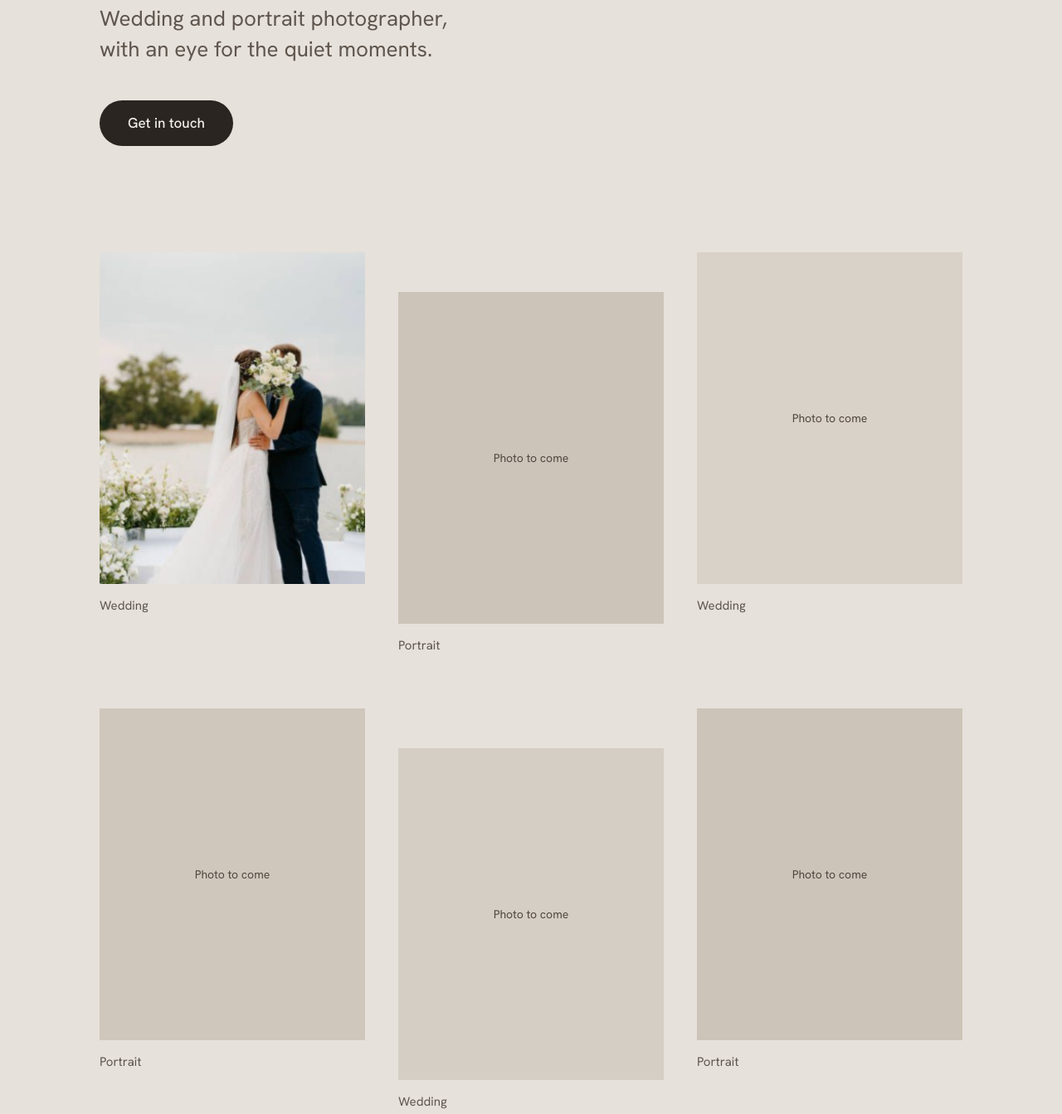
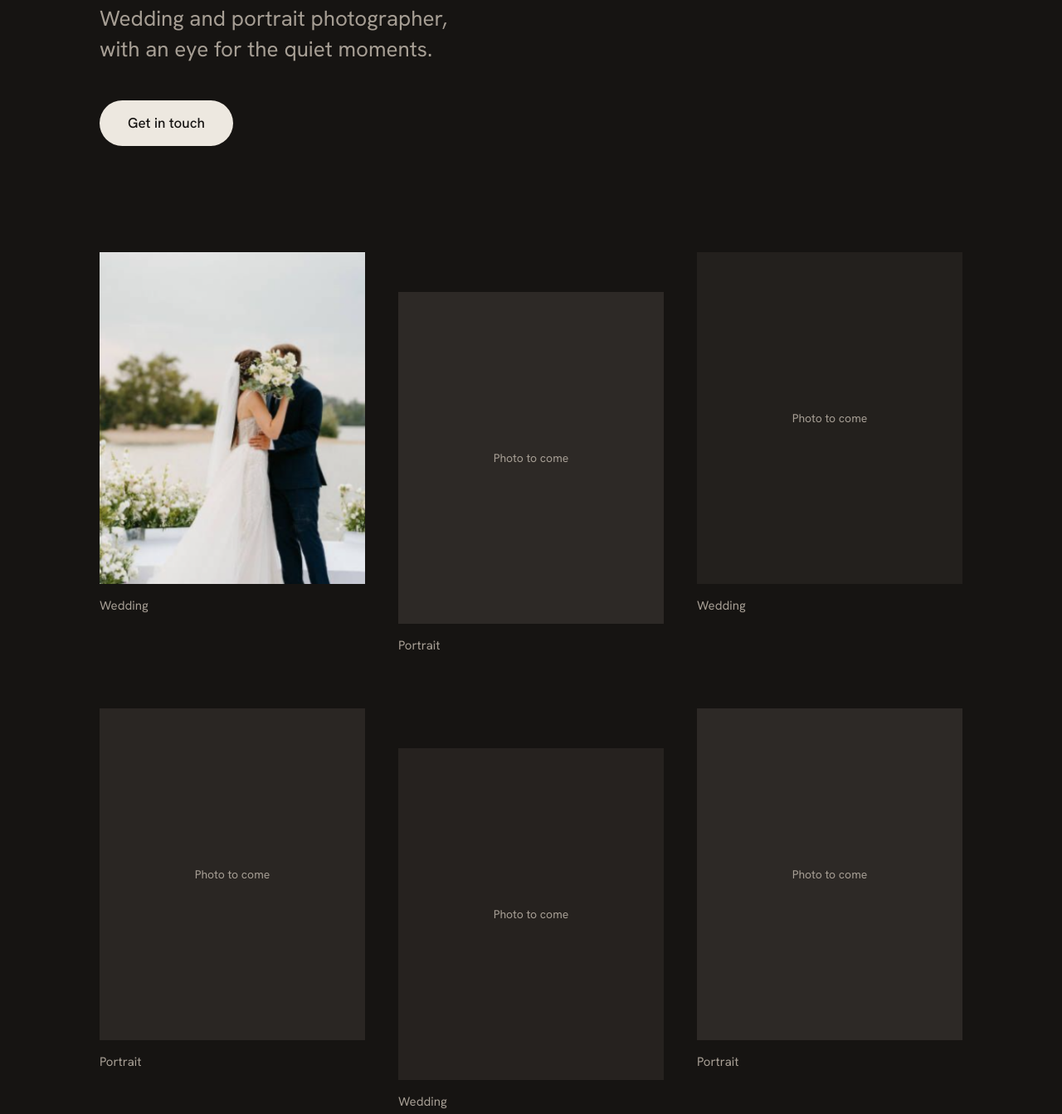
Before and after one commit to patric88889999/photographer-website, a website: page public/index.html in a window 1280 px wide. Shown: the part 320-1663 px from the top of the page at 83% size. Drawn offline with Linux system fonts and the light colour scheme.

Commit message:
Switch site to a dark theme
Co-Authored-By: Claude Sonnet 5.5 <noreply@anthropic.com>
Claude-Session: https://claude.ai/code/session_015Kg64zi3hpPgsNW9fse4WV

```diff
--- a/public/index.html
+++ b/public/index.html
@@ -2,6 +2,8 @@
 <html lang="en">
 <head>
 <meta charset="utf-8">
+<meta name="color-scheme" content="dark">
+<meta name="theme-color" content="#161412">
 <meta name="viewport" content="width=device-width, initial-scale=1">
 <title>Serena Lee Photography</title>
 <meta name="description" content="Serena Lee is a wedding and portrait photographer.">
@@ -9,11 +11,12 @@
 <link rel="preconnect" href="https://fonts.gstatic.com" crossorigin>
 <link href="https://fonts.googleapis.com/css2?family=Young+Serif&family=Hanken+Grotesk:wght@400;500&display=swap" rel="stylesheet">
 <style>
-body{margin:0;background:#E6E1DA}
+html{color-scheme:dark}
+body{margin:0;background:#161412}
 .btn{transition:background-color .2s ease}
-.btn:hover{background:#55593F !important}
-.btn:focus-visible,.mail:focus-visible{outline:3px solid #55593F;outline-offset:4px}
-.mail:hover{text-decoration-color:#2A2521 !important}
+.btn:hover{background:#C4C8A6 !important}
+.btn:focus-visible,.mail:focus-visible{outline:3px solid #C4C8A6;outline-offset:4px}
+.mail:hover{text-decoration-color:#EDE8E0 !important}
 @media (max-width:700px){
 .grid{grid-template-columns:minmax(0,1fr) !important}
 .drop{margin-top:0 !important}
@@ -22,13 +25,13 @@ body{margin:0;background:#E6E1DA}
 </style>
 </head>
 <body>
-<div style="background:#E6E1DA;color:#2A2521;font-family:'Hanken Grotesk',system-ui,sans-serif;font-size:18px;line-height:1.6;display:flex;flex-direction:column">
+<div style="background:#161412;color:#EDE8E0;font-family:'Hanken Grotesk',system-ui,sans-serif;font-size:18px;line-height:1.6;display:flex;flex-direction:column">
 
 <!-- Hero -->
 <header style="max-width:1120px;width:100%;box-sizing:border-box;margin:0 auto;padding:clamp(72px,12vw,152px) clamp(20px,5vw,40px) clamp(72px,10vw,128px);display:flex;flex-direction:column;align-items:flex-start;gap:28px">
-<h1 style="margin:0;font-family:'Young Serif',Georgia,serif;font-weight:400;font-size:clamp(60px,11.5vw,148px);line-height:0.98;letter-spacing:-0.02em;color:#2A2521;text-wrap:balance">Serena Lee</h1>
-<p style="margin:0;max-width:30ch;font-size:clamp(20px,2.2vw,26px);line-height:1.4;color:#5E564E">Wedding and portrait photographer, with an eye for the quiet moments.</p>
-<a class="btn" href="#contact" style="margin-top:16px;display:inline-flex;align-items:center;min-height:52px;box-sizing:border-box;padding:14px 34px;background:#2A2521;color:#F3EFE9;font-size:17px;font-weight:500;text-decoration:none;border-radius:999px">Get in touch</a>
+<h1 style="margin:0;font-family:'Young Serif',Georgia,serif;font-weight:400;font-size:clamp(60px,11.5vw,148px);line-height:0.98;letter-spacing:-0.02em;color:#EDE8E0;text-wrap:balance">Serena Lee</h1>
+<p style="margin:0;max-width:30ch;font-size:clamp(20px,2.2vw,26px);line-height:1.4;color:#A69E94">Wedding and portrait photographer, with an eye for the quiet moments.</p>
+<a class="btn" href="#contact" style="margin-top:16px;display:inline-flex;align-items:center;min-height:52px;box-sizing:border-box;padding:14px 34px;background:#EDE8E0;color:#161412;font-size:17px;font-weight:500;text-decoration:none;border-radius:999px">Get in touch</a>
 </header>
 
 <!-- Portfolio -->
@@ -36,33 +39,33 @@ body{margin:0;background:#E6E1DA}
 <div class="grid" style="display:grid;grid-template-columns:repeat(3, minmax(0, 1fr));gap:64px 40px;align-items:start">
 
 <figure style="margin:0;display:flex;flex-direction:column;gap:14px">
-<img src="images/wedding-01.png" alt="A bride and groom embrace by the water, her bouquet covering their kiss" style="display:block;width:100%;aspect-ratio:4 / 5;object-fit:cover;object-position:center 35%;background:#D5CEC4">
-<figcaption style="font-size:15px;color:#5E564E">Wedding</figcaption>
+<img src="images/wedding-01.png" alt="A bride and groom embrace by the water, her bouquet covering their kiss" style="display:block;width:100%;aspect-ratio:4 / 5;object-fit:cover;object-position:center 35%;background:#26221F">
+<figcaption style="font-size:15px;color:#A69E94">Wedding</figcaption>
 </figure>
 
 <figure class="drop" style="margin:48px 0 0;display:flex;flex-direction:column;gap:14px">
-<div style="aspect-ratio:4 / 5;background:#CCC4B9;display:flex;align-items:center;justify-content:center;color:#4F4841;font-size:14px">Photo to come</div>
-<figcaption style="font-size:15px;color:#5E564E">Portrait</figcaption>
+<div style="aspect-ratio:4 / 5;background:#2D2926;display:flex;align-items:center;justify-content:center;color:#A69E94;font-size:14px">Photo to come</div>
+<figcaption style="font-size:15px;color:#A69E94">Portrait</figcaption>
 </figure>
 
 <figure style="margin:0;display:flex;flex-direction:column;gap:14px">
-<div style="aspect-ratio:4 / 5;background:#D9D2C8;display:flex;align-items:center;justify-content:center;color:#4F4841;font-size:14px">Photo to come</div>
-<figcaption style="font-size:15px;color:#5E564E">Wedding</figcaption>
+<div style="aspect-ratio:4 / 5;background:#23201D;display:flex;align-items:center;justify-content:center;color:#A69E94;font-size:14px">Photo to come</div>
+<figcaption style="font-size:15px;color:#A69E94">Wedding</figcaption>
 </figure>
 
 <figure style="margin:0;display:flex;flex-direction:column;gap:14px">
-<div style="aspect-ratio:4 / 5;background:#CFC7BC;display:flex;align-items:center;justify-content:center;color:#4F4841;font-size:14px">Photo to come</div>
-<figcaption style="font-size:15px;color:#5E564E">Portrait</figcaption>
+<div style="aspect-ratio:4 / 5;background:#2A2623;display:flex;align-items:center;justify-content:center;color:#A69E94;font-size:14px">Photo to come</div>
+<figcaption style="font-size:15px;color:#A69E94">Portrait</figcaption>
 </figure>
 
 <figure class="drop" style="margin:48px 0 0;display:flex;flex-direction:column;gap:14px">
-<div style="aspect-ratio:4 / 5;background:#D5CEC4;display:flex;align-items:center;justify-content:center;color:#4F4841;font-size:14px">Photo to come</div>
-<figcaption style="font-size:15px;color:#5E564E">Wedding</figcaption>
+<div style="aspect-ratio:4 / 5;background:#26221F;display:flex;align-items:center;justify-content:center;color:#A69E94;font-size:14px">Photo to come</div>
+<figcaption style="font-size:15px;color:#A69E94">Wedding</figcaption>
 </figure>
 
 <figure style="margin:0;display:flex;flex-direction:column;gap:14px">
-<div style="aspect-ratio:4 / 5;background:#CCC4B9;display:flex;align-items:center;justify-content:center;color:#4F4841;font-size:14px">Photo to come</div>
-<figcaption style="font-size:15px;color:#5E564E">Portrait</figcaption>
+<div style="aspect-ratio:4 / 5;background:#2D2926;display:flex;align-items:center;justify-content:center;color:#A69E94;font-size:14px">Photo to come</div>
+<figcaption style="font-size:15px;color:#A69E94">Portrait</figcaption>
 </figure>
 
 </div>
@@ -70,7 +73,7 @@ body{margin:0;background:#E6E1DA}
 
 <!-- About -->
 <section style="max-width:1120px;width:100%;box-sizing:border-box;margin:0 auto;padding:0 clamp(20px,5vw,40px) clamp(80px,11vw,144px);display:flex;flex-wrap:wrap;gap:24px 64px">
-<h2 style="margin:0;flex:1 1 200px;font-family:'Young Serif',Georgia,serif;font-weight:400;font-size:clamp(32px,4vw,44px);line-height:1.1;color:#2A2521">About</h2>
+<h2 style="margin:0;flex:1 1 200px;font-family:'Young Serif',Georgia,serif;font-weight:400;font-size:clamp(32px,4vw,44px);line-height:1.1;color:#EDE8E0">About</h2>
 <div style="flex:3 1 340px;max-width:60ch;display:flex;flex-direction:column;gap:20px">
 <p style="margin:0">I photograph weddings and portraits, and I'm happiest in the moments nobody plans: a laugh during the speeches, a hand straightening a collar, the breath before the first look.</p>
 <p style="margin:0">I work quietly and stay close, so you can forget the camera is there. You get pictures that feel like your day and like you, not a pose you held for a stranger.</p>
@@ -79,14 +82,14 @@ body{margin:0;background:#E6E1DA}
 
 <!-- Contact -->
 <section id="contact" style="max-width:1120px;width:100%;box-sizing:border-box;margin:0 auto;padding:0 clamp(20px,5vw,40px) clamp(88px,12vw,160px);display:flex;flex-wrap:wrap;gap:24px 64px">
-<h2 style="margin:0;flex:1 1 200px;font-family:'Young Serif',Georgia,serif;font-weight:400;font-size:clamp(32px,4vw,44px);line-height:1.1;color:#2A2521">Say hello</h2>
+<h2 style="margin:0;flex:1 1 200px;font-family:'Young Serif',Georgia,serif;font-weight:400;font-size:clamp(32px,4vw,44px);line-height:1.1;color:#EDE8E0">Say hello</h2>
 <div style="flex:3 1 340px;display:flex;flex-direction:column;gap:20px">
 <p style="margin:0;max-width:44ch">Tell me about your day, or the portrait you have in mind. I'd love to hear from you.</p>
-<a class="mail" href="mailto:hello@serenalee.com" style="align-self:flex-start;font-family:'Young Serif',Georgia,serif;font-size:clamp(26px,4.2vw,48px);line-height:1.2;color:#2A2521;text-decoration:underline;text-decoration-thickness:2px;text-underline-offset:8px;text-decoration-color:#55593F;overflow-wrap:anywhere">hello@serenalee.com</a>
+<a class="mail" href="mailto:hello@serenalee.com" style="align-self:flex-start;font-family:'Young Serif',Georgia,serif;font-size:clamp(26px,4.2vw,48px);line-height:1.2;color:#EDE8E0;text-decoration:underline;text-decoration-thickness:2px;text-underline-offset:8px;text-decoration-color:#A9AE8A;overflow-wrap:anywhere">hello@serenalee.com</a>
 </div>
 </section>
 
-<footer style="max-width:1120px;width:100%;box-sizing:border-box;margin:0 auto;padding:0 clamp(20px,5vw,40px) 48px;font-size:14px;color:#5E564E">© 2026 Serena Lee</footer>
+<footer style="max-width:1120px;width:100%;box-sizing:border-box;margin:0 auto;padding:0 clamp(20px,5vw,40px) 48px;font-size:14px;color:#A69E94">© 2026 Serena Lee</footer>
 
 </div>
 </body>
```
